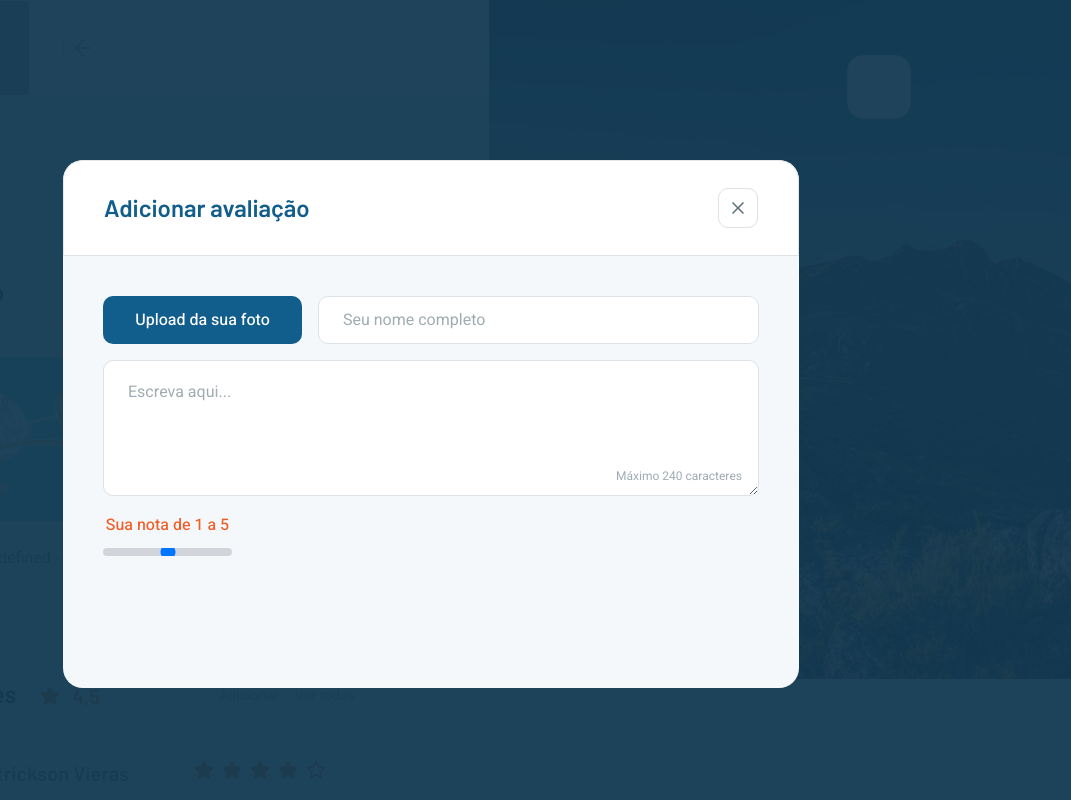
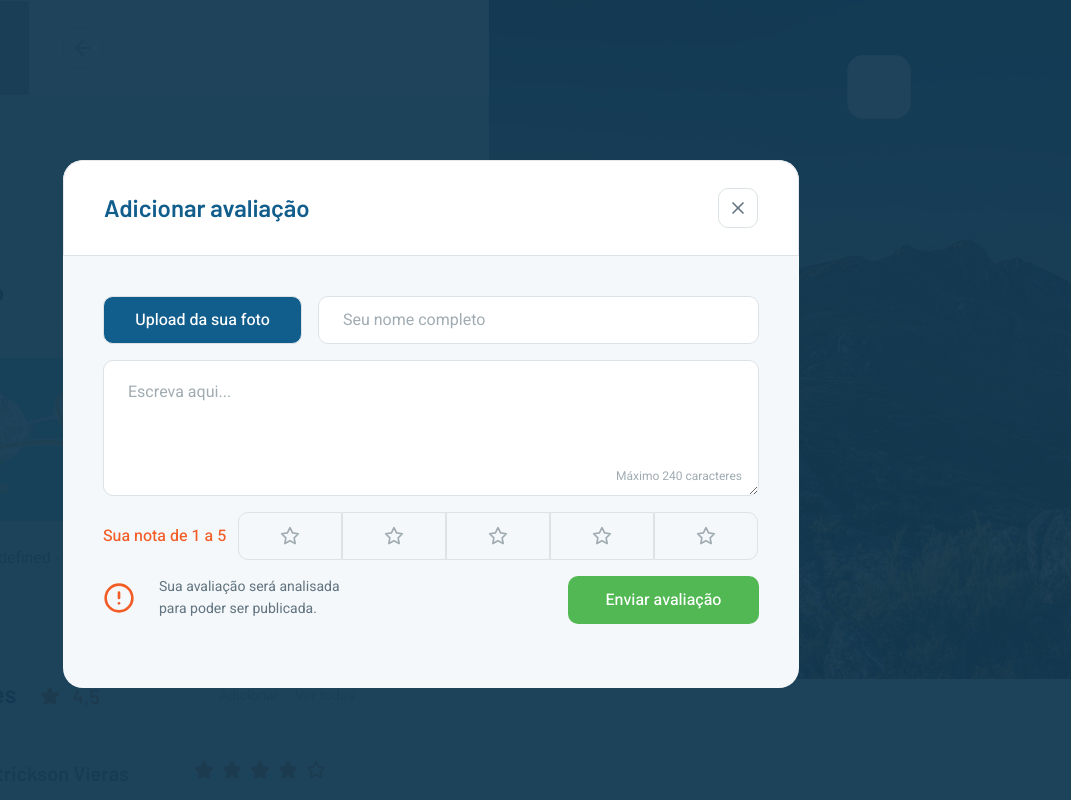
Before and after one commit to carlosrobert0/TravelerOfCity, a Next.js app: page /place/onlyRead/1 in a window 1280 px wide. Both pictures are taken after a click on the button "Adicionar". Shown: the top 800 px of the page, without its empty margins (209-1280 px from the left). Built offline with nearby package versions, Linux system fonts and the light colour scheme; no server answers; grey boxes are pictures that could not be loaded.

Commit message:
Creating component of avaliations

```diff
--- a/src/components/Dialog/DialogAddAvaliation.tsx
+++ b/src/components/Dialog/DialogAddAvaliation.tsx
@@ -1,6 +1,7 @@
 import { Dialog, Transition } from "@headlessui/react";
-import { ChangeEvent, Fragment } from "react";
-import { FiX } from "react-icons/fi";
+import { ChangeEvent, Fragment, useState } from "react";
+import { FaStar } from "react-icons/fa";
+import { FiAlertCircle, FiStar, FiX } from "react-icons/fi";
 
 interface DialogAddAvaliation {
   isOpen: boolean;
@@ -8,6 +9,13 @@ interface DialogAddAvaliation {
 }
 
 export function DialogAddAvaliation({ isOpen, onClose }: DialogAddAvaliation) {
+  const [stars, setStars] = useState(0)
+  const [imageData, setImageData] = useState('')
+
+  function handleChange(e: any) {
+    setStars(parseInt(e.target.value));
+  }
+
   function handleImageChange(event: ChangeEvent<HTMLInputElement>) {
     const file = event.target.files?.[0];
 
@@ -19,6 +27,7 @@ export function DialogAddAvaliation({ isOpen, onClose }: DialogAddAvaliation) {
 
       reader.onloadend = () => {
         console.log(reader.result as string);
+        setImageData(reader.result as string)
       };
     }
   }
@@ -64,12 +73,25 @@ export function DialogAddAvaliation({ isOpen, onClose }: DialogAddAvaliation) {
                   <div className="flex items-center justify-start">
                     <label
                       htmlFor="dropzone-file"
-                      className="flex cursor-pointer
-              bg-brand-blue flex-col items-center justify-center rounded-[10px] w-[199px] h-12"
+                      className={`flex cursor-pointer border border-background_secondary
+                    ${imageData === '' ? 'bg-brand-blue' : 'bg-gradient-to-r from-success_light to-background'} flex-col items-center justify-center rounded-[10px] w-[199px] h-12`}
                     >
-                      <p className="font-heebo font-medium text-base leading-[26px] text-white">
-                        Upload da sua foto
-                      </p>
+                      {imageData === '' ?
+                        (
+                          <p className="font-heebo font-medium text-base leading-[26px] text-white">
+                            Upload da sua foto
+                          </p>
+                        ) : (
+                          <div className="flex gap-[52px]">
+                            <p className="font-heebo font-medium text-base leading-[26px] text-success">
+                              Feito!
+                            </p>
+                            <p className="font-heebo text-xs leading-[26px] text-success">
+                              Trocar foto
+                            </p>
+                          </div>
+                        )
+                      }
                       <input
                         id="dropzone-file"
                         type="file"
@@ -90,10 +112,57 @@ export function DialogAddAvaliation({ isOpen, onClose }: DialogAddAvaliation) {
                     <p className="font-heebo text-xs leading-[22px] text-complement absolute right-4 bottom-2">Máximo 240 caracteres</p>
                   </div>
 
-                  <div>
+                  <div className="flex items-center gap-3">
                     <h3 className="text-brand-orange font-medium font-heebo text-base leading-[26px]">Sua nota de 1 a 5</h3>
-                    <input type="range" className="appearance-none w-full h-2 bg-gray-300 rounded-full overflow-hidden" />
+                    <div className="relative w-[520px] h-12 rounded-t-[10px] rounded-b-[10px] flex items-center">
+                      <button
+                        className={`w-1/5 h-full flex items-center transition-all justify-center border rounded-l-[10px] ${stars > 0 ? 'bg-orange_light border-orange_border' : 'border-background_secondary'}`}
+                        onClick={() => setStars(1)}
+                      >
+                        {stars > 0 ? <FaStar size={20} color="#F25D27" /> : <FiStar size={20} color="#A0ACB2" />}
+                      </button>
+                      <button
+                        className={`w-1/5 h-full flex items-center transition-all justify-center border ${stars > 1 ? 'bg-orange_light border-orange_border' : 'border-background_secondary'}`}
+                        onClick={() => setStars(2)}
+                      >
+                        {stars > 1 ? <FaStar size={20} color="#F25D27" /> : <FiStar size={20} color="#A0ACB2" />}
+                      </button>
+                      <button
+                        className={`w-1/5 h-full flex items-center transition-all justify-center border ${stars > 2 ? 'bg-orange_light border-orange_border' : 'border-background_secondary'}`}
+                        onClick={() => setStars(3)}
+                      >
+                        {stars > 2 ? <FaStar size={20} color="#F25D27" /> : <FiStar size={20} color="#A0ACB2" />}
+                      </button>
+                      <button
+                        className={`w-1/5 h-full flex items-center transition-all justify-center border ${stars > 3 ? 'bg-orange_light border-orange_border' : 'border-background_secondary'}`}
+                        onClick={() => setStars(4)}
+                      >
+                        {stars > 3 ? <FaStar size={20} color="#F25D27" /> : <FiStar size={20} color="#A0ACB2" />}
+                      </button>
+                      <button
+                        className={`w-1/5 h-full flex items-center transition-all justify-center border rounded-r-[10px] ${stars > 4 ? 'bg-orange_light border-orange_border' : 'border-background_secondary'}`}
+                        onClick={() => setStars(5)}
+                      >
+                        {stars > 4 ? <FaStar size={20} color="#F25D27" /> : <FiStar size={20} color="#A0ACB2" />}
+                      </button>
+                    </div>
                   </div>
+
+                  <div className="flex h-[44px] items-center gap-6">
+                    <FiAlertCircle size={32} color="#F25D27" />
+                    <span className="font-regular font-heebo text-sm leading-[22px] text-text text-left">
+                      Sua avaliação será analisada <br />
+                      para poder ser publicada.
+                    </span>
+                  </div>
+
+                  <button
+                    className="flex h-12 w-[191px] items-center justify-center
+                  rounded-[10px] bg-success font-heebo text-base font-medium leading-[26px] text-white ml-auto"
+                    type="submit"
+                  >
+                    Enviar avaliação
+                  </button>
                 </div>
               </Dialog.Panel>
             </Transition.Child>
--- a/tailwind.config.js
+++ b/tailwind.config.js
@@ -26,6 +26,7 @@ module.exports = {
         success_light: '#DCF5DD',
         blue_light: '#DDE9F0',
         orange_light: '#FEF7F5',
+        orange_border: '#F1BEAC',
         yellow: '#EFB866',
 
         background: '#F5F8FA',
```
